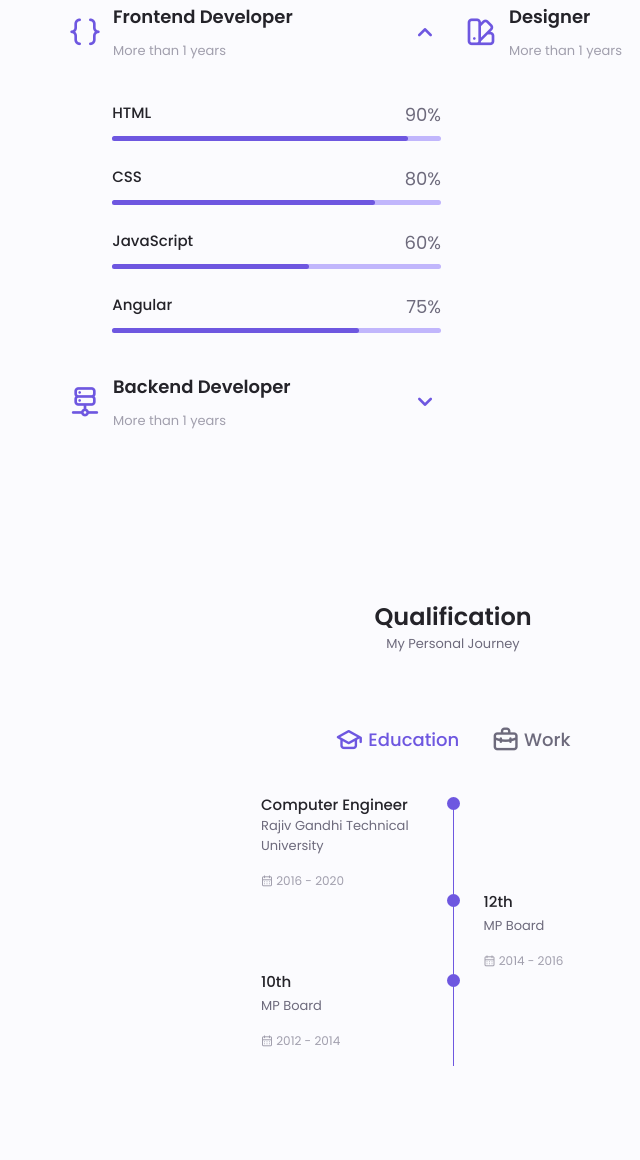
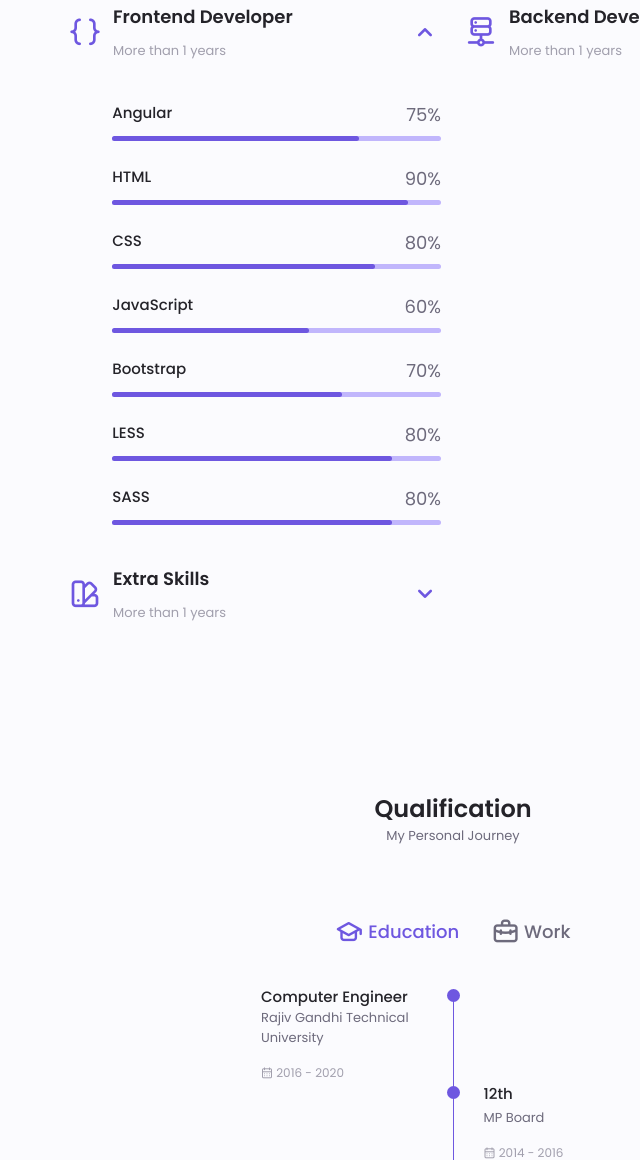
Before and after one commit to Akashsahu1998/portfolio, a plain HTML site: page index.html in a window 1280 px wide. Shown: the part 1408-2568 px from the top of the page, without its empty margins (187-827 px from the left). Drawn offline with nearby package versions, Linux system fonts and the light colour scheme.

Commit message:
skills updated

```diff
--- a/assets/css/style.css
+++ b/assets/css/style.css
@@ -510,6 +510,10 @@ img {
   background-color: var(--first-color);
 }
 
+.skills__angular {
+  width: 75%;
+}
+
 .skills__html {
   width: 90%;
 }
@@ -522,8 +526,16 @@ img {
   width: 60%;
 }
 
-.skills__angular {
-  width: 75%;
+.skills__bootstrap {
+  width: 70%;
+}
+
+.skills__less {
+  width: 85%;
+}
+
+.skills__sass {
+  width: 85%;
 }
 
 .skills__java {
@@ -534,24 +546,32 @@ img {
   width: 70%;
 }
 
-.skills__node {
+/* .skills__node {
   width: 50%;
 }
 
 .skills__firebase {
   width: 55%;
-}
+} */
 
-.skills__figma {
+.skills__sql {
   width: 70%;
 }
 
-.skills__sketch {
+.skills__cpp {
   width: 80%;
 }
 
-.skills__photoshop {
-  width: 85%;
+.skills__c {
+  width: 75%;
+}
+
+.skills__maven {
+  width: 60%;
+}
+
+.skills__git {
+  width: 80%;
 }
 
 .skills__close .skills__list {
--- a/index.html
+++ b/index.html
@@ -116,7 +116,7 @@
                         <h1 class="home__title">Hi, I'm Akash</h1>
                         <h3 class="home__subtitle">FULL Stack Developer</h3>
                         <p class="home__description">
-                            High level knowledge in web design and development knowledge, producing quality work.
+                            High level knowledge in web design and development, producing quality work.
                         </p>
                         <a href="#contact" class="button button--flex">
                             Contact Me <i class="uil uil-message button__icon"></i>
@@ -156,7 +156,7 @@
                         </div>
 
                         <div>
-                            <span class="about__info-title">05+</span>
+                            <span class="about__info-title">03+</span>
                             <span class="about__info-name">Completed <br> project</span>
                         </div>
 
@@ -198,6 +198,16 @@
                         <div class="skills__list grid">
                             <div class="skills__data">
                                 <div class="skills__titles">
+                                    <h3 class="skills__name">Angular</h3>
+                                    <span class="skills__number">75%</span>
+                                </div>
+                                <div class="skills__bar">
+                                    <span class="skills__percentage skills__angular"></span>
+                                </div>
+                            </div>
+
+                            <div class="skills__data">
+                                <div class="skills__titles">
                                     <h3 class="skills__name">HTML</h3>
                                     <span class="skills__number">90%</span>
                                 </div>
@@ -228,16 +238,37 @@
 
                             <div class="skills__data">
                                 <div class="skills__titles">
-                                    <h3 class="skills__name">Angular</h3>
-                                    <span class="skills__number">75%</span>
+                                    <h3 class="skills__name">Bootstrap</h3>
+                                    <span class="skills__number">70%</span>
                                 </div>
                                 <div class="skills__bar">
-                                    <span class="skills__percentage skills__angular"></span>
+                                    <span class="skills__percentage skills__bootstrap"></span>
+                                </div>
+                            </div>
+
+                            <div class="skills__data">
+                                <div class="skills__titles">
+                                    <h3 class="skills__name">LESS</h3>
+                                    <span class="skills__number">80%</span>
+                                </div>
+                                <div class="skills__bar">
+                                    <span class="skills__percentage skills__less"></span>
+                                </div>
+                            </div>
+
+                            <div class="skills__data">
+                                <div class="skills__titles">
+                                    <h3 class="skills__name">SASS</h3>
+                                    <span class="skills__number">80%</span>
+                                </div>
+                                <div class="skills__bar">
+                                    <span class="skills__percentage skills__sass"></span>
                                 </div>
                             </div>
                         </div>
                     </div>
-
+                </div>
+                <div>
                     <!-- ================ SKILLS 2 =================== -->
                     <div class="skills__content skills__close">
                         <div class="skills__header">
@@ -272,7 +303,7 @@
                                 </div>
                             </div>
 
-                            <div class="skills__data">
+                            <!-- <div class="skills__data">
                                 <div class="skills__titles">
                                     <h3 class="skills__name">Node Js</h3>
                                     <span class="skills__number">50%</span>
@@ -290,10 +321,11 @@
                                 <div class="skills__bar">
                                     <span class="skills__percentage skills__firebase"></span>
                                 </div>
-                            </div>
+                            </div> -->
                         </div>
                     </div>
                 </div>
+                <!-- </div> -->
 
                 <div>
                     <!-- ================ SKILLS 3 =================== -->
@@ -302,7 +334,7 @@
                             <i class="uil uil-swatchbook skills__icon"></i>
 
                             <div>
-                                <h1 class="skills__titles">Designer</h1>
+                                <h1 class="skills__titles">Extra Skills</h1>
                                 <span class="skills__subtitle">More than 1 years</span>
                             </div>
 
@@ -312,33 +344,55 @@
                         <div class="skills__list grid">
                             <div class="skills__data">
                                 <div class="skills__titles">
-                                    <h3 class="skills__name">Figma</h3>
+                                    <h3 class="skills__name">SQL</h3>
                                     <span class="skills__number">70%</span>
                                 </div>
                                 <div class="skills__bar">
-                                    <span class="skills__percentage skills__figma"></span>
+                                    <span class="skills__percentage skills__sql"></span>
                                 </div>
                             </div>
 
                             <div class="skills__data">
                                 <div class="skills__titles">
-                                    <h3 class="skills__name">Sketch</h3>
+                                    <h3 class="skills__name">C++</h3>
                                     <span class="skills__number">80%</span>
                                 </div>
                                 <div class="skills__bar">
-                                    <span class="skills__percentage skills__sketch"></span>
+                                    <span class="skills__percentage skills__cpp"></span>
                                 </div>
                             </div>
 
                             <div class="skills__data">
                                 <div class="skills__titles">
-                                    <h3 class="skills__name">Photoshop</h3>
-                                    <span class="skills__number">85%</span>
+                                    <h3 class="skills__name">C</h3>
+                                    <span class="skills__number">75%</span>
                                 </div>
                                 <div class="skills__bar">
-                                    <span class="skills__percentage skills__photoshop"></span>
+                                    <span class="skills__percentage skills__c"></span>
                                 </div>
                             </div>
+
+                            <div class="skills__data">
+                                <div class="skills__titles">
+                                    <h3 class="skills__name">Maven</h3>
+                                    <span class="skills__number">60%</span>
+                                </div>
+                                <div class="skills__bar">
+                                    <span class="skills__percentage skills__maven"></span>
+                                </div>
+                            </div>
+
+                            <div class="skills__data">
+                                <div class="skills__titles">
+                                    <h3 class="skills__name">Git</h3>
+                                    <span class="skills__number">80%</span>
+                                </div>
+                                <div class="skills__bar">
+                                    <span class="skills__percentage skills__git"></span>
+                                </div>
+                            </div>
+
+
                         </div>
                     </div>
                 </div>
```
